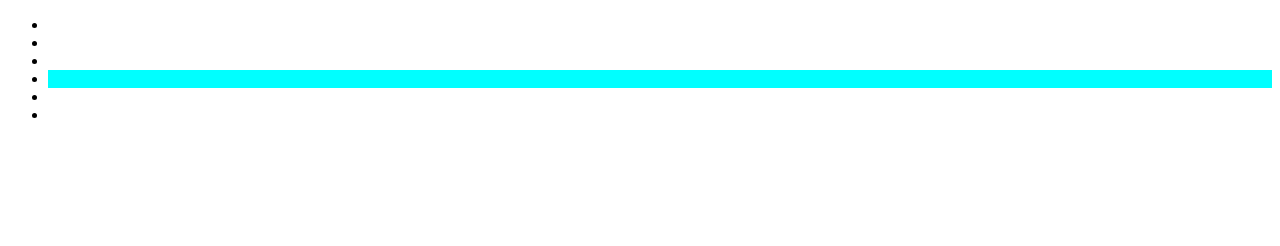
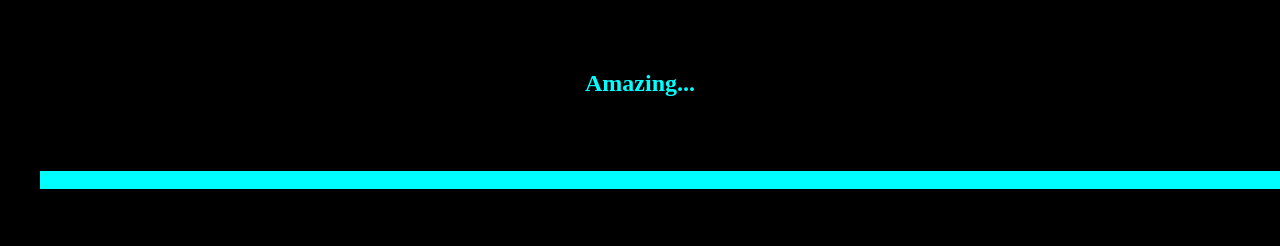
Before and after one commit to emedina2000/my-first-repo, a plain HTML site: page index.html in a window 1280 px wide. Drawn offline with Linux system fonts and the light colour scheme.

Commit message:
added header

```diff
--- a/index.html
+++ b/index.html
@@ -7,6 +7,8 @@
         <title>Glowing Dots</title>
     </head>
     <body>
+<div>
+    <h2>Amazing...</h2>
     <ul>
         <li></li>
         <li></li>
@@ -14,9 +16,9 @@
         <li></li>
         <li></li>
         <li></li>
-
-
+        <li></li>
     </ul>
+</div>
 
     </body>
 </html>
--- a/styles.css
+++ b/styles.css
@@ -1,3 +1,23 @@
+body {
+margin:0;
+padding: 0;
+background: black;
+font-size: medium;
+font-family: 'Times New Roman', Times, serif;
+}
+
+h2{
+    text-align: center;
+    color: aqua;
+    margin-top: 70px;
+}
+
+
+
+
+
+
+
 ul li:nth-child(4) {
     animation-delay: -0.8s;
     background: aqua;
```
Lines whose indentation alone changed are shown as unchanged.
